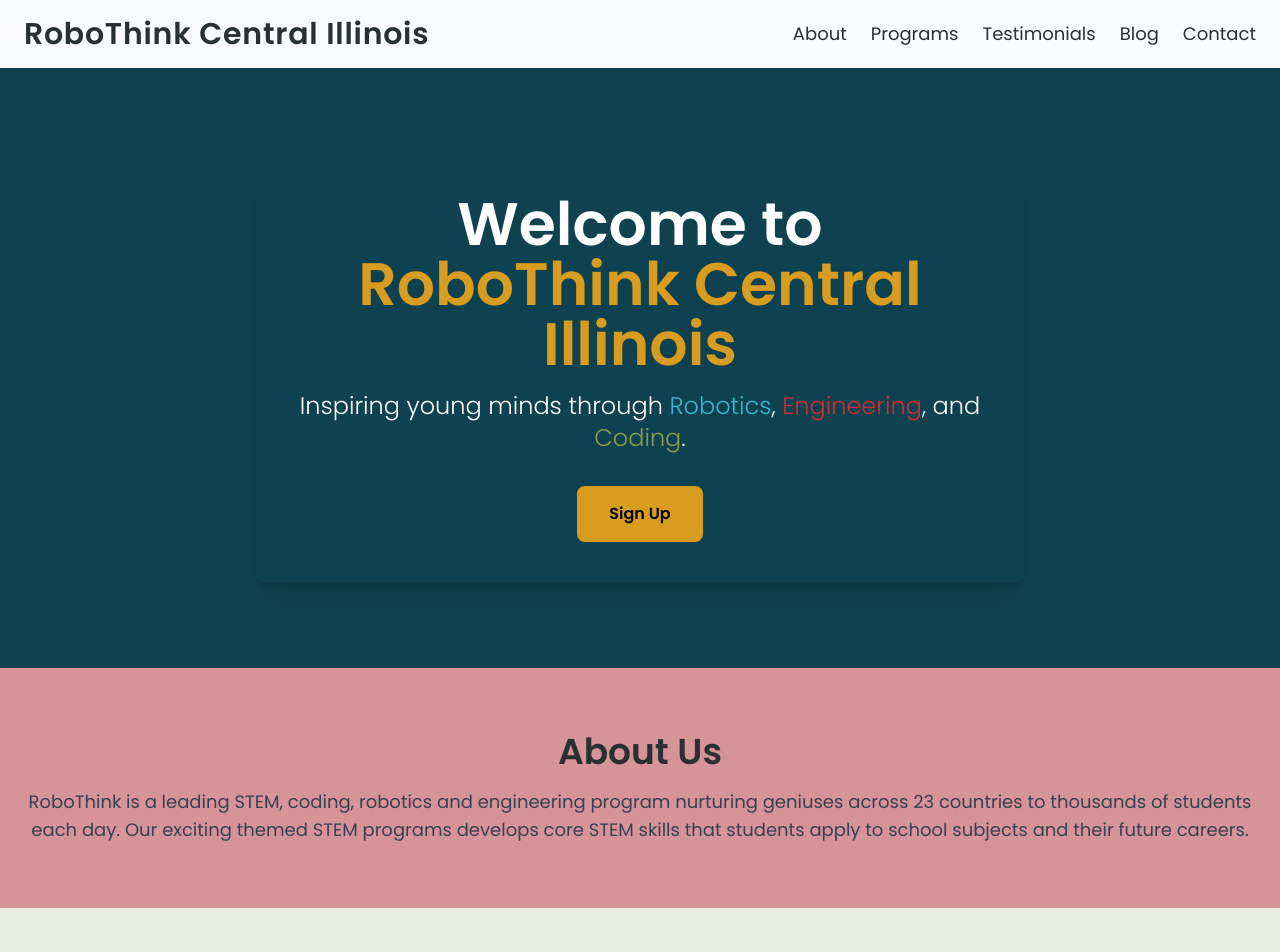
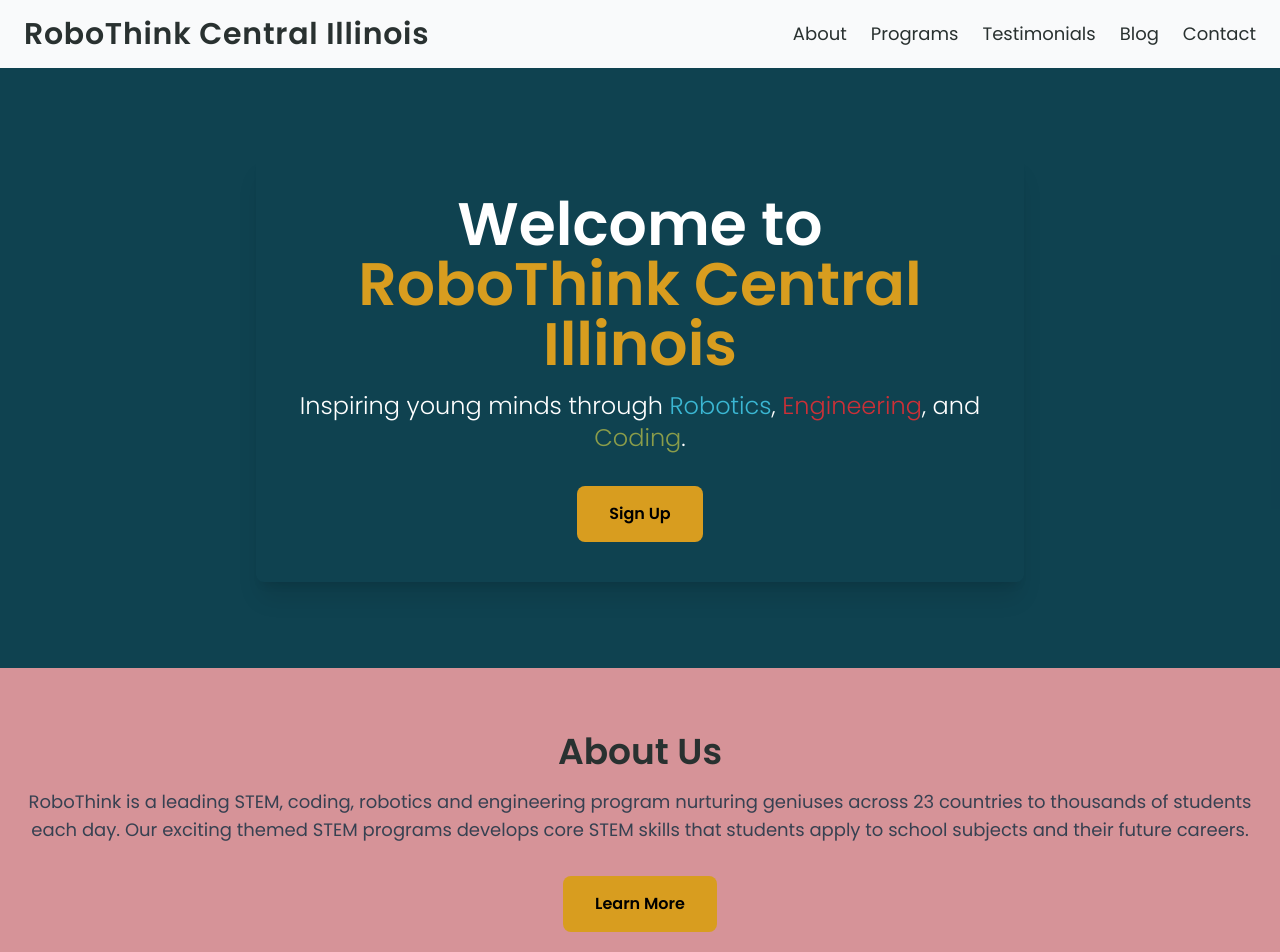
Before and after one commit to rtcentralil/vercel, a Next.js app in the folder rtcentralil/: page / in a window 1280 px wide. Shown: the top 952 px of the page. Built offline with nearby package versions, Linux system fonts and the light colour scheme; no server answers.

Commit message:
adding about improvements

```diff
--- a/rtcentralil/components/sections/About.js
+++ b/rtcentralil/components/sections/About.js
@@ -4,10 +4,18 @@
       <div className="container mx-auto px-6 text-center">
         <h2 className="text-3xl sm:text-4xl font-bold mb-4">About Us</h2>
         <p className="text-lg text-gray-700">
-RoboThink is a leading STEM, coding, robotics and engineering program nurturing geniuses across 23 countries to thousands of students each day. Our exciting themed STEM programs develops core STEM skills that students apply to school subjects and their future careers.
-
-
+          RoboThink is a leading STEM, coding, robotics and engineering program nurturing geniuses across 23 countries to thousands of students each day. Our exciting themed STEM programs develops core STEM skills that students apply to school subjects and their future careers.
         </p>
+        <div className="mt-8">
+          <a
+            href="https://www.myrobothink.com/about/our-story/"
+            target="_blank"
+            rel="noopener noreferrer"
+            className="inline-block px-8 py-4 bg-fireBush text-black font-semibold rounded-lg hover:bg-persianRed transition"
+          >
+            Learn More
+          </a>
+        </div>
       </div>
     </section>
   );
--- a/rtcentralil/next-sitemap.config.js
+++ b/rtcentralil/next-sitemap.config.js
@@ -13,8 +13,6 @@
         },
       ],
       // If you have additional custom sitemaps, list them here.
-      additionalSitemaps: [
-        'https://www.robothinkcil.com/sitemap.xml'
-      ],
+      additionalSitemaps: [],
     },
   };
--- a/rtcentralil/pages/blog/[slug].js
+++ b/rtcentralil/pages/blog/[slug].js
@@ -1,3 +1,4 @@
+// pages/blog/[slug].js
 import fs from 'fs';
 import path from 'path';
 import matter from 'gray-matter';
@@ -5,6 +6,8 @@
 import remarkGfm from 'remark-gfm';
 import html from 'remark-html';
 import SEO from '../../components/SEO';
+import Header from '../../components/Header';
+import Footer from '../../components/Footer';
 
 export default function BlogPost({ frontmatter, content, slug }) {
   // Construct the canonical URL using your base URL and post slug
@@ -29,7 +32,7 @@
 
   return (
     <>
-      {/* Extended SEO Component with dynamic values */}
+      <Header />
       <SEO
         title={frontmatter.title}
         description={frontmatter.excerpt}
@@ -39,15 +42,13 @@
 
       <article className="blog-post-section py-16">
         <div className="container mx-auto px-6 max-w-3xl">
-          {/* Display the publication date */}
           <p className="text-gray-500 italic text-lg mb-8">{frontmatter.date}</p>
-
-          {/* Render the processed Markdown content */}
           <div className="prose prose-lg prose-headings:text-gray-900 prose-headings:font-extrabold prose-p:leading-8 prose-ul:ml-5 prose-ul:list-disc prose-strong:text-gray-800">
             <div dangerouslySetInnerHTML={{ __html: content }} />
           </div>
         </div>
       </article>
+      <Footer />
     </>
   );
 }
@@ -73,7 +74,6 @@
   const fileContents = fs.readFileSync(filePath, 'utf8');
   const { data, content } = matter(fileContents);
 
-  // Process Markdown to HTML with remark and GFM support
   const processedContent = await remark()
     .use(remarkGfm)
     .use(html)
--- a/rtcentralil/pages/blog/index.js
+++ b/rtcentralil/pages/blog/index.js
@@ -4,10 +4,13 @@
 import matter from 'gray-matter';
 import Link from 'next/link';
 import SEO from '../../components/SEO';
+import Header from '../../components/Header';
+import Footer from '../../components/Footer';
 
 export default function Blog({ posts }) {
   return (
     <>
+      <Header />
       <SEO
         title="Blog | RoboThink"
         description="Read our latest blog posts on STEM education, robotics classes, coding lessons, and more."
@@ -32,6 +35,7 @@
           </div>
         </div>
       </section>
+      <Footer />
     </>
   );
 }
@@ -39,7 +43,8 @@
 export async function getStaticProps() {
   const postsDirectory = path.join(process.cwd(), 'posts');
   const filenames = fs.readdirSync(postsDirectory);
-  const posts = filenames.map(filename => {
+  const posts = filenames
+    .map(filename => {
       const filePath = path.join(postsDirectory, filename);
       const fileContents = fs.readFileSync(filePath, 'utf8');
       const { data, content } = matter(fileContents);
@@ -49,7 +54,8 @@
         excerpt: data.excerpt || content.substring(0, 150) + '...',
         date: data.date,
       };
-  }).sort((a, b) => new Date(b.date) - new Date(a.date));
+    })
+    .sort((a, b) => new Date(b.date) - new Date(a.date));
 
   return {
     props: { posts }
```
Lines whose indentation alone changed are shown as unchanged.
